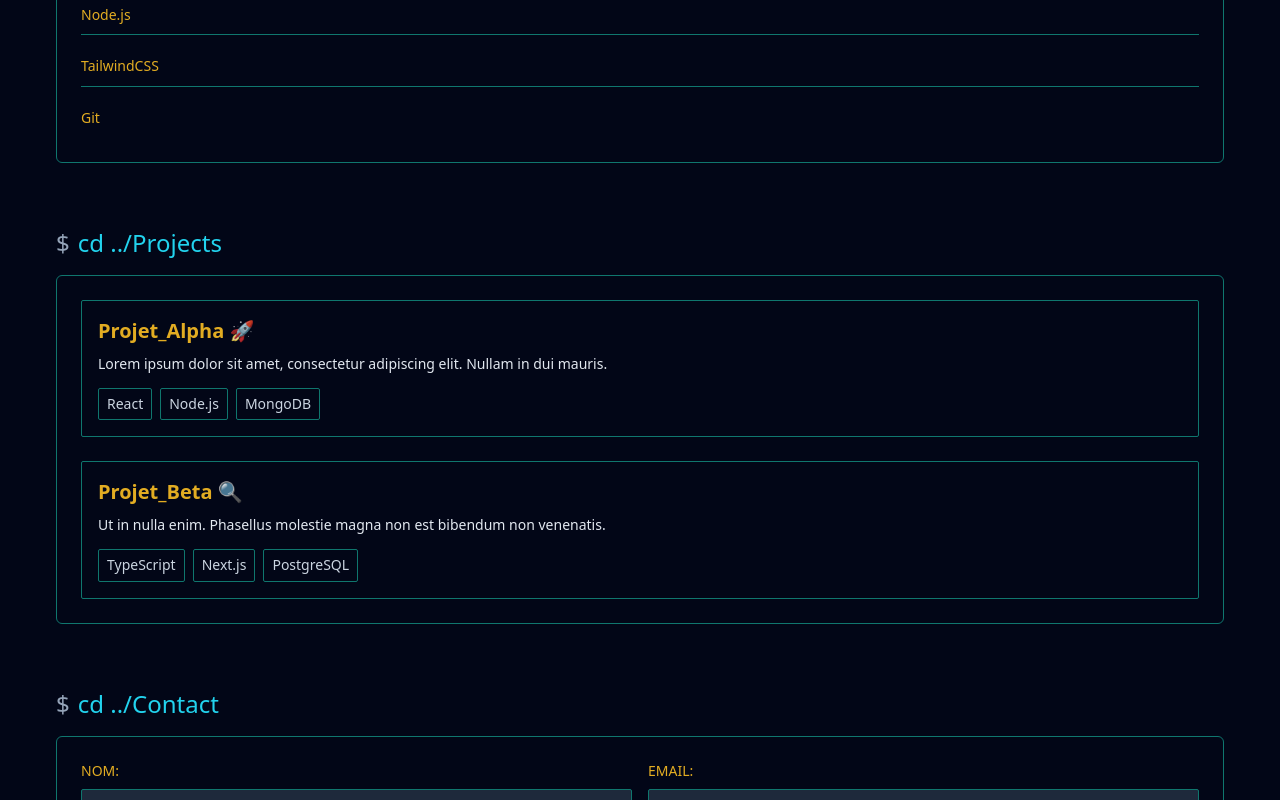
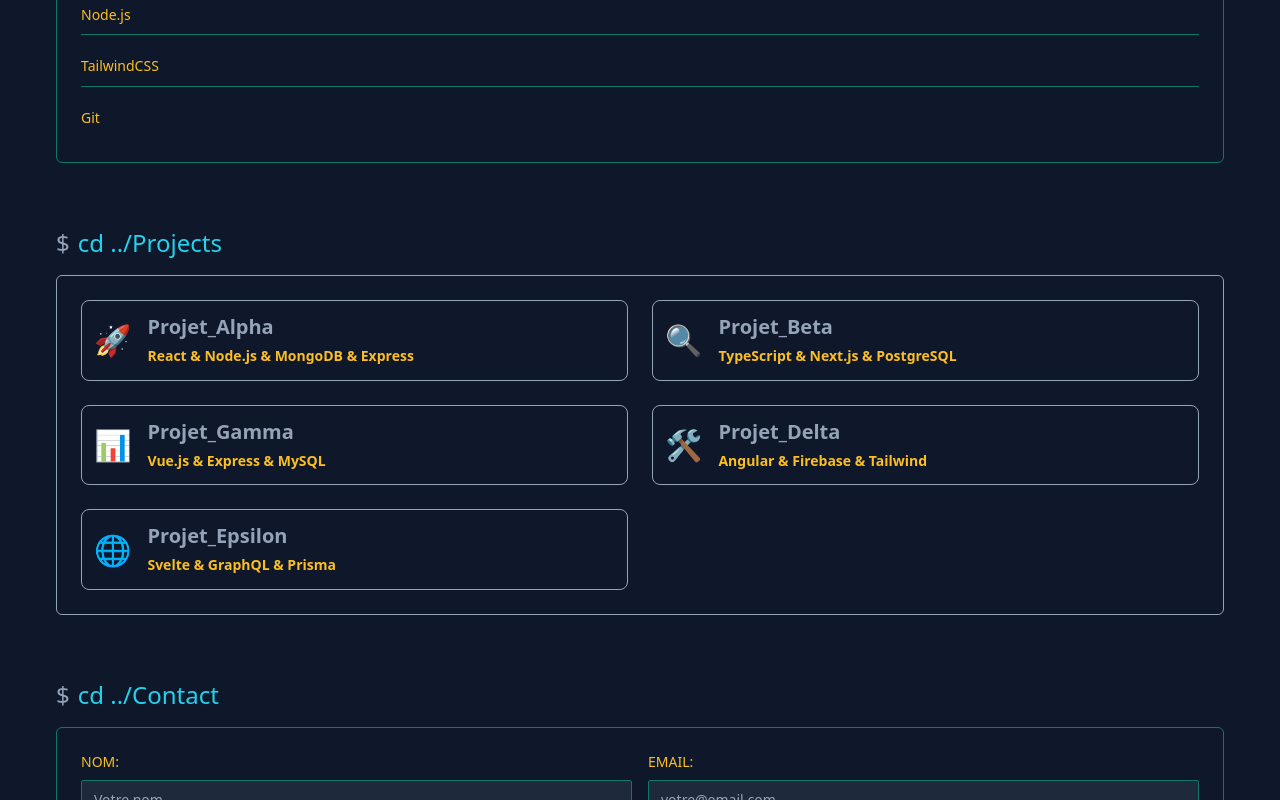
Before and after one commit to LouisErvay/Home, a React (Vite) app: page / in a window 1280 px wide. Shown: the part 777-1577 px from the top of the page. Built offline with nearby package versions, Linux system fonts and the light colour scheme.

Commit message:
FIT : MAJ du composant HomeProjects Ajout de la ModaleProject refonte graphique de homeproject

```diff
--- a/src/components/HomeContact.tsx
+++ b/src/components/HomeContact.tsx
@@ -41,7 +41,7 @@ const HomeContact: React.FC = () => {
             <div className="grid grid-cols-1 md:grid-cols-2 gap-4">
               <div className="space-y-2">
                 <label htmlFor="name" className="block text-sm">
-                  <span className="text-amber-400 opacity-90">NOM:</span>
+                  <span className="text-amber-400 90">NOM:</span>
                 </label>
                 <input
                   type="text"
@@ -56,7 +56,7 @@ const HomeContact: React.FC = () => {
               </div>
               <div className="space-y-2">
                 <label htmlFor="email" className="block text-sm">
-                  <span className="text-amber-400 opacity-90">EMAIL:</span>
+                  <span className="text-amber-400 90">EMAIL:</span>
                 </label>
                 <input
                   type="email"
@@ -72,7 +72,7 @@ const HomeContact: React.FC = () => {
             </div>
             <div className="space-y-2">
               <label htmlFor="subject" className="block text-sm">
-                <span className="text-amber-400 opacity-90">OBJET:</span>
+                <span className="text-amber-400 90">OBJET:</span>
               </label>
               <input
                 type="text"
@@ -87,7 +87,7 @@ const HomeContact: React.FC = () => {
             </div>
             <div className="space-y-2">
               <label htmlFor="message" className="block text-sm">
-                <span className="text-amber-400 opacity-90">MESSAGE:</span>
+                <span className="text-amber-400 90">MESSAGE:</span>
               </label>
               <textarea
                 id="message"
--- a/src/components/HomeProjects.tsx
+++ b/src/components/HomeProjects.tsx
@@ -1,34 +1,118 @@
-import React from 'react';
+import React, { useState } from 'react';
+import ModaleProject from './ModaleProject';
+
+interface Project {
+  id: number;
+  emoji: string;
+  title: string;
+  description: string;
+  contexte: string;
+  fonctionnalites: string[];
+  technologies: string[];
+  github?: string;
+}
+
+const projects: Project[] = [
+  {
+    id: 1,
+    emoji: "🚀",
+    title: "Projet_Alpha",
+    description: "Lorem ipsum dolor sit amet, consectetur adipiscing elit. Nullam in dui mauris.",
+    contexte: "Projet personnel réalisé dans le cadre d'une formation pour explorer les possibilités de React et Node.js.",
+    fonctionnalites: ["Authentification utilisateur", "Tableau de bord interactif", "Gestion des données en temps réel", "API RESTful"],
+    technologies: ["React", "Node.js", "MongoDB", "Express"],
+    github: "https://github.com/username/projet-alpha"
+  },
+  {
+    id: 2,
+    emoji: "🔍",
+    title: "Projet_Beta",
+    description: "Ut in nulla enim. Phasellus molestie magna non est bibendum non venenatis.",
+    contexte: "Développé en collaboration avec une équipe de 3 personnes pour un client dans le secteur e-commerce.",
+    fonctionnalites: ["Recherche avancée", "Filtrage par catégories", "Système de paiement sécurisé", "Gestion des stocks"],
+    technologies: ["TypeScript", "Next.js", "PostgreSQL"],
+    github: "https://github.com/username/projet-beta"
+  },
+  {
+    id: 3,
+    emoji: "📊",
+    title: "Projet_Gamma",
+    description: "Sed commodo, leo at suscipit dictum, quam est porttitor sapien.",
+    contexte: "Projet open-source visant à créer un outil de visualisation de données pour les petites entreprises.",
+    fonctionnalites: ["Tableaux de bord personnalisables", "Importation de données CSV/Excel", "Génération de rapports PDF", "Partage de visualisations"],
+    technologies: ["Vue.js", "Express", "MySQL"],
+    github: "https://github.com/username/projet-gamma"
+  },
+  {
+    id: 4,
+    emoji: "🛠️",
+    title: "Projet_Delta",
+    description: "Fusce vehicula dolor arcu, sit amet blandit dolor mollis nec.",
+    contexte: "Application développée durant un hackathon de 48h pour résoudre des problèmes de gestion de projets.",
+    fonctionnalites: ["Gestion de tâches", "Suivi du temps", "Collaboration en temps réel", "Notifications"],
+    technologies: ["Angular", "Firebase", "Tailwind"],
+    github: "https://github.com/username/projet-delta"
+  },
+  {
+    id: 5,
+    emoji: "🌐",
+    title: "Projet_Epsilon",
+    description: "Donec nec justo eget felis facilisis fermentum.",
+    contexte: "Site web créé pour une association locale afin d'améliorer sa présence en ligne.",
+    fonctionnalites: ["Système de blog", "Formulaire de contact", "Galerie d'images", "Calendrier d'événements"],
+    technologies: ["Svelte", "GraphQL", "Prisma"],
+    github: "https://github.com/username/projet-epsilon"
+  }
+];
 
 const HomeProjects: React.FC = () => {
+  const [selectedProject, setSelectedProject] = useState<Project | null>(null);
+
+  const openModal = (project: Project) => {
+    setSelectedProject(project);
+  };
+
+  const closeModal = () => {
+    setSelectedProject(null);
+  };
+
+  // Fonction pour formater les technologies avec "&"
+  const formatTechnologies = (technologies: string[]) => {
+    return technologies.join(' & ');
+  };
+
   return (
     <div id="projects" className="mt-16 scroll-mt-16">
       <div className="flex items-center mb-4">
         <span className="text-2xl mr-2 text-slate-400">$ </span>
         <span className="text-2xl text-cyan-400">cd ../Projects</span>
       </div>
-      <div className="border border-teal-700 p-6 mb-8 rounded-md">
-        <div className="space-y-6">
-          <div className="border border-teal-700 p-4 rounded-sm hover:bg-slate-800 transition">
-            <h3 className="text-xl font-bold text-amber-400 opacity-90 mb-2">Projet_Alpha <span>🚀</span></h3>
-            <p className="mb-3">Lorem ipsum dolor sit amet, consectetur adipiscing elit. Nullam in dui mauris.</p>
-            <div className="flex flex-wrap gap-2">
-              <span className="border border-teal-700 px-2 py-1 rounded-sm text-slate-300">React</span>
-              <span className="border border-teal-700 px-2 py-1 rounded-sm text-slate-300">Node.js</span>
-              <span className="border border-teal-700 px-2 py-1 rounded-sm text-slate-300">MongoDB</span>
+      <div className="border border-slate-400 p-6 mb-8 rounded-md hover:border-cyan-400 transition-all duration-300 hover:shadow-[0_0_10px_rgba(34,211,238,0.2)]">
+        <div className="grid grid-cols-1 md:grid-cols-2 gap-6">
+          {projects.map((project) => (
+            <div
+              key={project.id}
+              className="border border-slate-400 p-3 rounded-lg hover:border-cyan-400 hover:scale-[1.02] transition-all cursor-pointer"
+              onClick={() => openModal(project)}
+            >
+              <div className="flex">
+                <div className="text-3xl mr-4 self-center">{project.emoji}</div>
+                <div>
+                  <h3 className="text-xl font-bold text-slate-400 mb-1">{project.title}</h3>
+                  <p className="text-amber-400 font-semibold">{formatTechnologies(project.technologies)}</p>
+                </div>
+              </div>
             </div>
-          </div>
-          <div className="border border-teal-700 p-4 rounded-sm hover:bg-slate-800 transition">
-            <h3 className="text-xl font-bold text-amber-400 opacity-90 mb-2">Projet_Beta <span>🔍</span></h3>
-            <p className="mb-3">Ut in nulla enim. Phasellus molestie magna non est bibendum non venenatis.</p>
-            <div className="flex flex-wrap gap-2">
-              <span className="border border-teal-700 px-2 py-1 rounded-sm text-slate-300">TypeScript</span>
-              <span className="border border-teal-700 px-2 py-1 rounded-sm text-slate-300">Next.js</span>
-              <span className="border border-teal-700 px-2 py-1 rounded-sm text-slate-300">PostgreSQL</span>
-            </div>
-          </div>
+          ))}
         </div>
       </div>
+
+      {selectedProject && (
+        <ModaleProject
+          project={selectedProject}
+          onClose={closeModal}
+        />
+      )}
     </div>
   );
 };
--- a/src/components/HomeSkills.tsx
+++ b/src/components/HomeSkills.tsx
@@ -10,22 +10,22 @@ const HomeSkills: React.FC = () => {
       <div className="border border-teal-700 p-6 mb-8 rounded-md">
         <div className="space-y-3">
           <div className="border-b border-teal-700 py-2">
-            <span className="text-amber-400 opacity-90">React.js</span>
+            <span className="text-amber-400">React.js</span>
           </div>
           <div className="border-b border-teal-700 py-2">
-            <span className="text-amber-400 opacity-90">JavaScript</span>
+            <span className="text-amber-400">JavaScript</span>
           </div>
           <div className="border-b border-teal-700 py-2">
-            <span className="text-amber-400 opacity-90">TypeScript</span>
+            <span className="text-amber-400">TypeScript</span>
           </div>
           <div className="border-b border-teal-700 py-2">
-            <span className="text-amber-400 opacity-90">Node.js</span>
+            <span className="text-amber-400">Node.js</span>
           </div>
           <div className="border-b border-teal-700 py-2">
-            <span className="text-amber-400 opacity-90">TailwindCSS</span>
+            <span className="text-amber-400">TailwindCSS</span>
           </div>
           <div className="py-2">
-            <span className="text-amber-400 opacity-90">Git</span>
+            <span className="text-amber-400">Git</span>
           </div>
         </div>
       </div>
--- /dev/null
+++ b/src/components/ModaleProject.tsx
@@ -0,0 +1,99 @@
+import React from 'react';
+
+interface Project {
+  id: number;
+  emoji: string;
+  title: string;
+  description: string;
+  contexte: string;
+  fonctionnalites: string[];
+  technologies: string[];
+  github?: string;
+}
+
+interface ModaleProjectProps {
+  project: Project;
+  onClose: () => void;
+}
+
+const ModaleProject: React.FC<ModaleProjectProps> = ({ project, onClose }) => {
+  // Empêcher la propagation du clic sur le contenu de la modale
+  const handleContentClick = (e: React.MouseEvent) => {
+    e.stopPropagation();
+  };
+
+  // Fonction pour formater les technologies avec "&"
+  const formatTechnologies = (technologies: string[]) => {
+    return technologies.join(' & ');
+  };
+
+  return (
+    <div
+      className="fixed inset-0 bg-black bg-opacity-70 flex items-center justify-center z-50 p-4"
+      onClick={onClose}
+    >
+      <div
+        className="bg-slate-800 border border-slate-400 rounded-lg p-6 max-w-3xl w-full max-h-[90vh] overflow-y-auto"
+        onClick={handleContentClick}
+      >
+        <div className="flex items-center mb-3">
+          <div className="text-4xl mr-4">{project.emoji}</div>
+          <h2 className="text-2xl font-bold text-cyan-400">{project.title}</h2>
+        </div>
+
+        <div className="border-b border-slate-500 mb-4"></div>
+
+        <div className="mb-5 mt-4">
+          <p className="text-slate-400">{project.description}</p>
+        </div>
+
+        <div className="mb-5">
+          <h3 className="text-lg font-semibold text-slate-300 mb-1">Contexte</h3>
+          <p className="text-slate-400 pl-8">{project.contexte}</p>
+        </div>
+
+        <div className="mb-5">
+          <h3 className="text-lg font-semibold text-slate-300 mb-1">Fonctionnalités</h3>
+          <ul className="list-disc pl-12 text-slate-400">
+            {project.fonctionnalites.map((fonctionnalite, index) => (
+              <li key={index}>{fonctionnalite}</li>
+            ))}
+          </ul>
+        </div>
+
+        <div className="mb-6">
+          <h3 className="text-lg font-semibold text-slate-300 mb-1">Technologies</h3>
+          <ul className="list-disc pl-12 text-slate-400">
+            {project.technologies.map((technologie, index) => (
+              <li key={index}>{technologie}</li>
+            ))}
+          </ul>
+        </div>
+
+        <div className="flex justify-end space-x-3">
+          {project.github && (
+            <a
+              href={project.github}
+              target="_blank"
+              rel="noopener noreferrer"
+              className="px-4 py-2 bg-slate-700 hover:bg-slate-600 text-slate-200 rounded-md transition flex items-center"
+            >
+              <svg className="w-5 h-5 mr-2" fill="currentColor" viewBox="0 0 24 24" aria-hidden="true">
+                <path fillRule="evenodd" d="M12 2C6.477 2 2 6.484 2 12.017c0 4.425 2.865 8.18 6.839 9.504.5.092.682-.217.682-.483 0-.237-.008-.868-.013-1.703-2.782.605-3.369-1.343-3.369-1.343-.454-1.158-1.11-1.466-1.11-1.466-.908-.62.069-.608.069-.608 1.003.07 1.531 1.032 1.531 1.032.892 1.53 2.341 1.088 2.91.832.092-.647.35-1.088.636-1.338-2.22-.253-4.555-1.113-4.555-4.951 0-1.093.39-1.988 1.029-2.688-.103-.253-.446-1.272.098-2.65 0 0 .84-.27 2.75 1.026A9.564 9.564 0 0112 6.844c.85.004 1.705.115 2.504.337 1.909-1.296 2.747-1.027 2.747-1.027.546 1.379.202 2.398.1 2.651.64.7 1.028 1.595 1.028 2.688 0 3.848-2.339 4.695-4.566 4.943.359.309.678.92.678 1.855 0 1.338-.012 2.419-.012 2.747 0 .268.18.58.688.482A10.019 10.019 0 0022 12.017C22 6.484 17.522 2 12 2z" clipRule="evenodd" />
+              </svg>
+              GitHub
+            </a>
+          )}
+          <button
+            className="px-4 py-2 bg-slate-700 hover:bg-slate-600 text-slate-200 rounded-md transition"
+            onClick={onClose}
+          >
+            Fermer
+          </button>
+        </div>
+      </div>
+    </div>
+  );
+};
+
+export default ModaleProject;
--- a/src/pages/Home.tsx
+++ b/src/pages/Home.tsx
@@ -66,7 +66,7 @@ const Home: React.FC = () => {
   };
 
   return (
-    <div className="min-h-screen bg-slate-950 text-slate-200 overflow-x-hidden w-full">
+    <div className="min-h-screen bg-slate-900 text-slate-400 overflow-x-hidden w-full">
       <Menu activeSection={activeSection} setActiveSection={setActiveSection} />
       <main className="max-w-[1200px] mx-auto px-4 flex-grow w-full text-sm leading-relaxed">
         <HomeHome />
```
